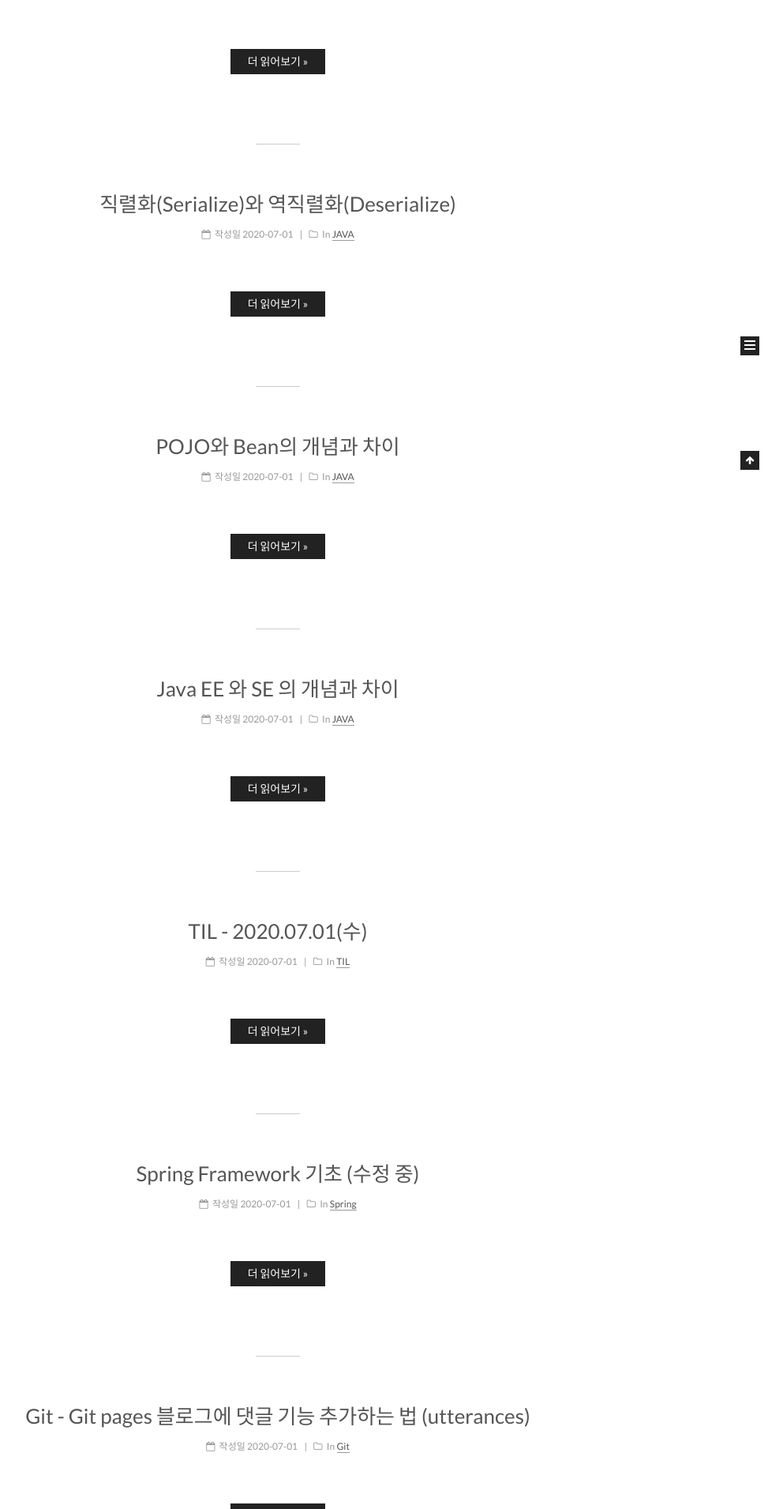
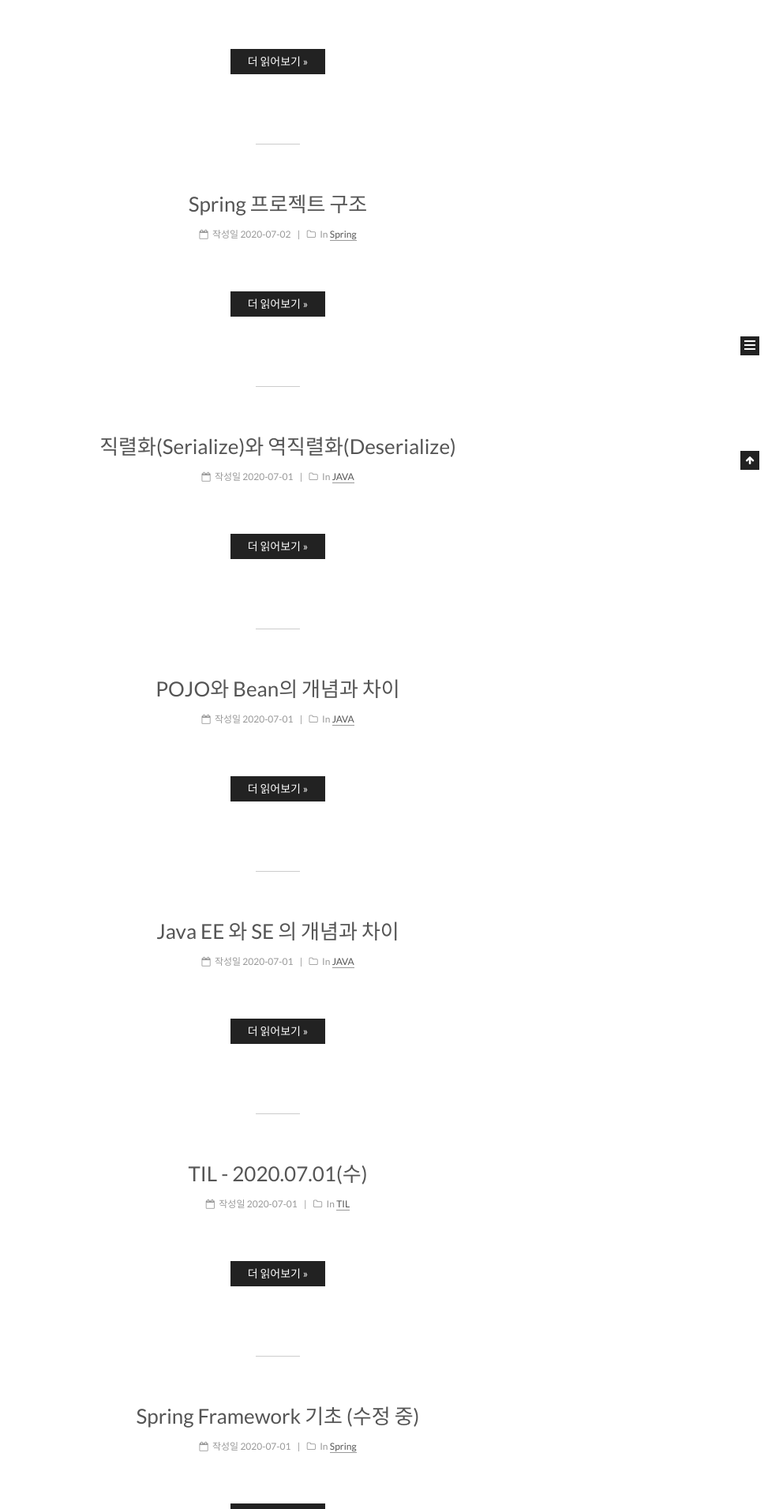
Before and after one commit to doozi316/doozi316.github.io, a Jekyll site: the page built from index.html, in a window 1280 px wide. Shown: the part 405-2316 px from the top of the page at 79% size, without its empty margins (288-1280 px from the left). Built offline with Jekyll 4.4.1, drawn with Linux system fonts in a browser that asks for light colours; the list of posts is cut into pages by our own code; some of the changed text lies outside the part shown.

Commit message:
Spring2 Upload with Image 1, Vue1 Modify

````diff
--- /dev/null
+++ b/_posts/2020-07-02-Spring2.md
@@ -0,0 +1,71 @@
+---
+layout: post
+title: Spring 프로젝트 구조
+categories: [Spring]
+excerpt: ' '
+comments: true
+share: true
+tags: [Spring]
+date: 2020-07-02
+---
+
+# Spring 프로젝트 구조
+
+![](https://doozi316.github.io/assets/images/Spring2/1.png)
+
+- `pom.xml`
+    - Project Object Model
+    - Maven project 의 핵심
+    - import 되는 jar 파일 정보 및 버전 정보를 담고 있음
+
+```
+<project xmlns="http://maven.apache.org/POM/4.0.0"
+  xmlns:xsi="http://www.w3.org/2001/XMLSchema-instance"
+  xsi:schemaLocation="http://maven.apache.org/POM/4.0.0
+                      http://maven.apache.org/xsd/maven-4.0.0.xsd">
+  <modelVersion>4.0.0</modelVersion>
+
+  <!-- The Basics -->
+  <groupId>...</groupId>
+  <artifactId>...</artifactId>
+  <version>...</version>
+  <packaging>...</packaging>
+  <dependencies>...</dependencies>
+  <parent>...</parent>
+  <dependencyManagement>...</dependencyManagement>
+  <modules>...</modules>
+  <properties>...</properties>
+
+  <!-- Build Settings -->
+  <build>...</build>
+  <reporting>...</reporting>
+
+  <!-- More Project Information -->
+  <name>...</name>
+  <description>...</description>
+  <url>...</url>
+  <inceptionYear>...</inceptionYear>
+  <licenses>...</licenses>
+  <organization>...</organization>
+  <developers>...</developers>
+  <contributors>...</contributors>
+
+  <!-- Environment Settings -->
+  <issueManagement>...</issueManagement>
+  <ciManagement>...</ciManagement>
+  <mailingLists>...</mailingLists>
+  <scm>...</scm>
+  <prerequisites>...</prerequisites>
+  <repositories>...</repositories>
+  <pluginRepositories>...</pluginRepositories>
+  <distributionManagement>...</distributionManagement>
+  <profiles>...</profiles>
+</project>
+```
+
+<br/>
+<br/>
+
+[출처] <br/>
+<https://maven.apache.org/pom.html> <br/>
+<https://ojava.tistory.com/147>
````
Also changed, not shown: _posts/2020-06-29-Vue1.md (+60 -0 lines), assets/images/Spring2/1.png (added).
